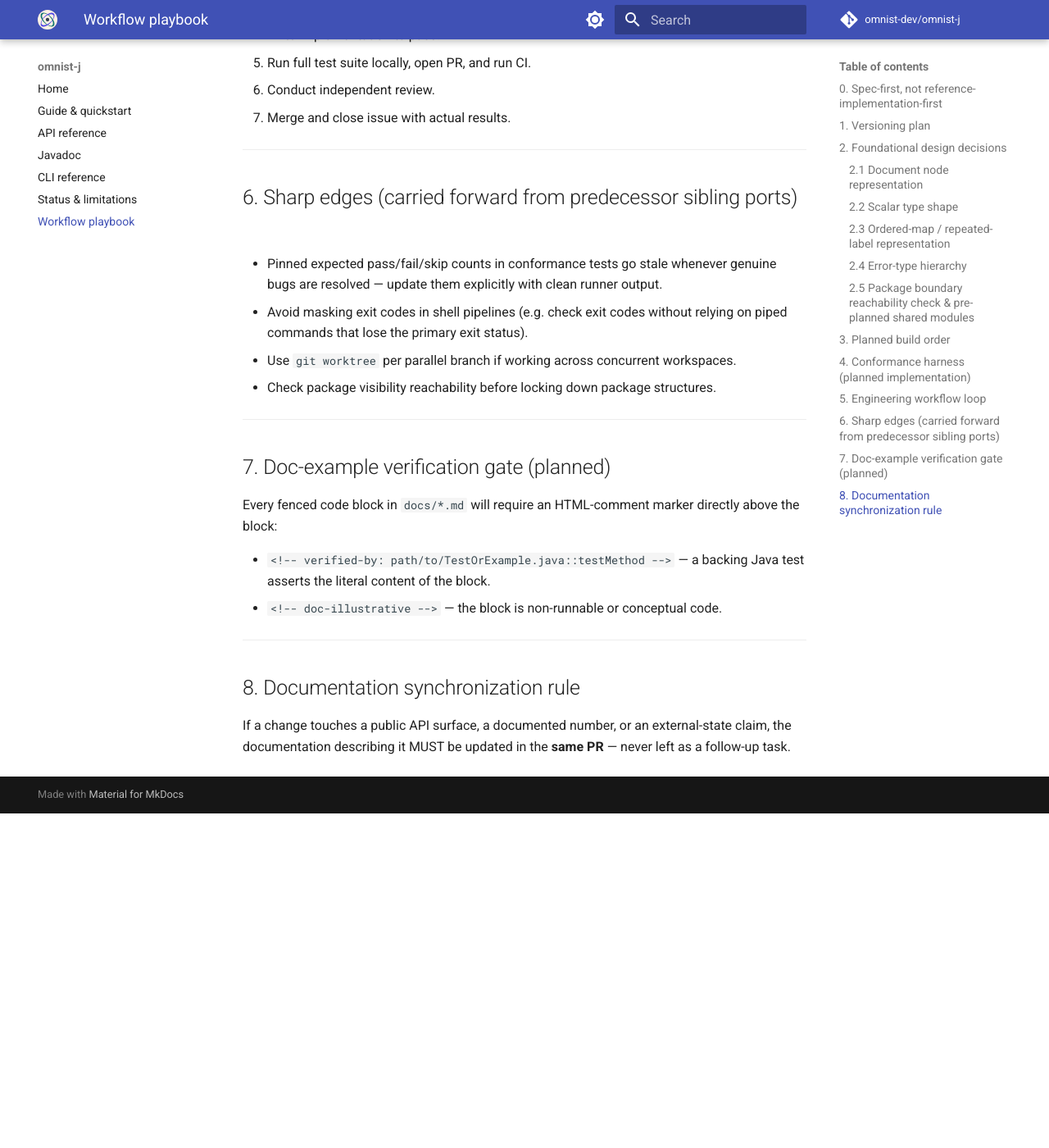
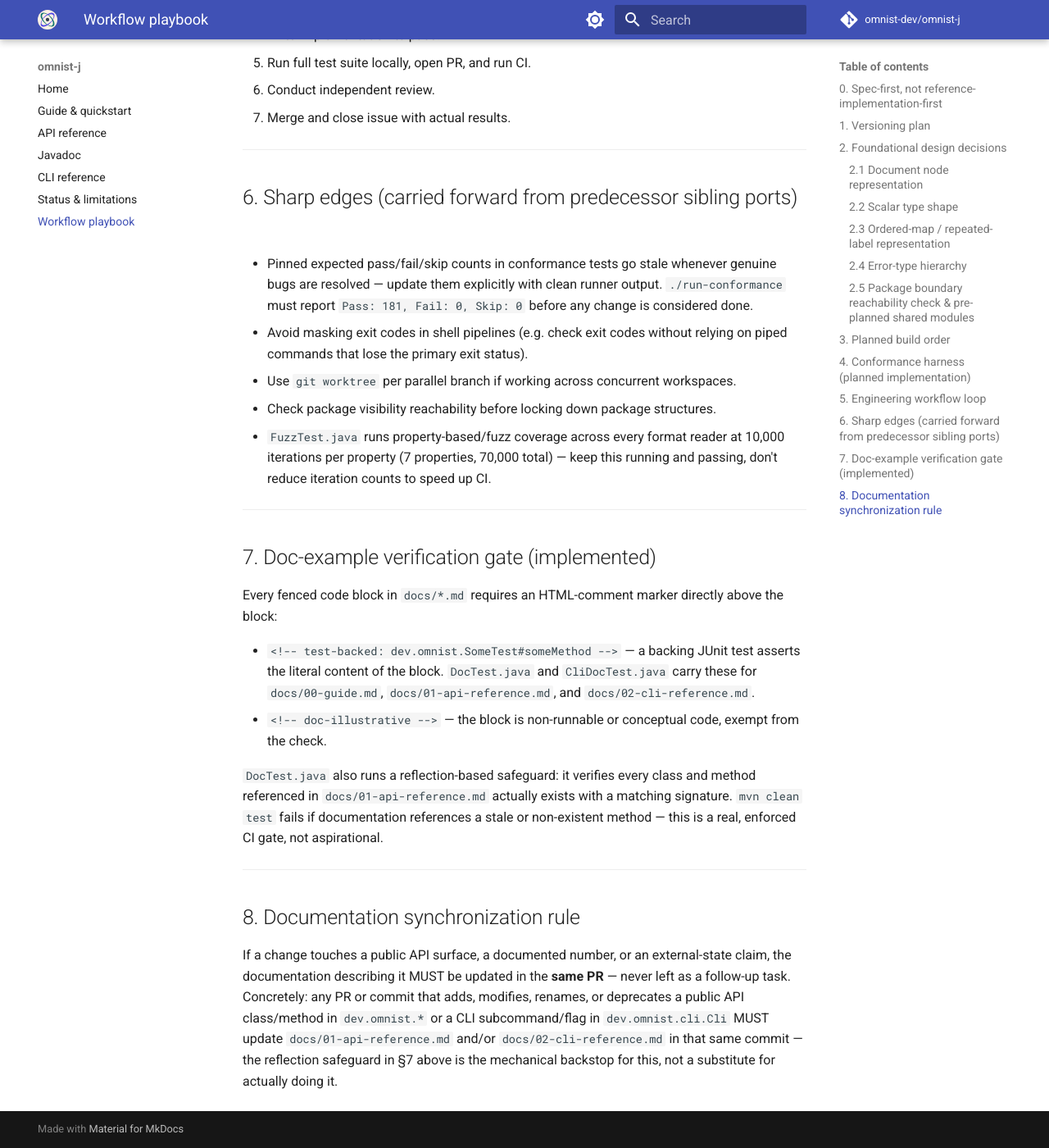
Before and after one commit to omnist-dev/omnist-j, an MkDocs documentation site: the page built from docs/workflow-playbook.md, in a window 1280 px wide and 1400 px high, scrolled down 4989 px. Shown: the whole window at 82% size. Built offline with MkDocs 1.6.1 and Material for MkDocs 9.7.7, drawn with Linux system fonts in a browser that asks for light colours; comment, search, counter and statistics services are not loaded; before the commit the page ends 5981 px from its top, so only the background shows below that.

Commit message:
Remove duplicate root workflow-playbook.md, merge its content into docs/ (#75)
The repo had two files: a 21-line stub at the root and the real 208-line
playbook at docs/workflow-playbook.md. The root stub was orphaned --
nothing linked to it (docs/index.md and docs/00-guide.md's own
"workflow-playbook.md" links already resolve to the docs/ copy, being
relative to their own directory).

It wasn't purely stale, though: its doc-example verification gate and
documentation-sync rule described real, already-implemented behavior
(DocTest.java's reflection safeguard, the test-backed/doc-illustrative
markers) that docs/workflow-playbook.md's own §7 incorrectly still
labeled "(planned)" and named with a marker ("verified-by") that was
never actually used anywhere -- the real marker is "test-backed", used
throughout docs/00-guide.md, 01-api-reference.md, and 02-cli-reference.md.
Folded the accurate specifics (real marker name, "implemented" not
"planned", the 181/0/0 conformance figure, and FuzzTest's 70,000 total
iterations) into docs/workflow-playbook.md's existing §5-§8 rather than
just deleting the stub outright.

```diff
--- a/docs/workflow-playbook.md
+++ b/docs/workflow-playbook.md
@@ -187,22 +187,25 @@ The conformance runner will be integrated early (right after OML lands) rather t
 
 ## 6. Sharp edges (carried forward from predecessor sibling ports)
 
-- Pinned expected pass/fail/skip counts in conformance tests go stale whenever genuine bugs are resolved — update them explicitly with clean runner output.
+- Pinned expected pass/fail/skip counts in conformance tests go stale whenever genuine bugs are resolved — update them explicitly with clean runner output. `./run-conformance` must report `Pass: 181, Fail: 0, Skip: 0` before any change is considered done.
 - Avoid masking exit codes in shell pipelines (e.g. check exit codes without relying on piped commands that lose the primary exit status).
 - Use `git worktree` per parallel branch if working across concurrent workspaces.
 - Check package visibility reachability before locking down package structures.
+- `FuzzTest.java` runs property-based/fuzz coverage across every format reader at 10,000 iterations per property (7 properties, 70,000 total) — keep this running and passing, don't reduce iteration counts to speed up CI.
 
 ---
 
-## 7. Doc-example verification gate (planned)
+## 7. Doc-example verification gate (implemented)
 
-Every fenced code block in `docs/*.md` will require an HTML-comment marker directly above the block:
+Every fenced code block in `docs/*.md` requires an HTML-comment marker directly above the block:
 
-- `<!-- verified-by: path/to/TestOrExample.java::testMethod -->` — a backing Java test asserts the literal content of the block.
-- `<!-- doc-illustrative -->` — the block is non-runnable or conceptual code.
+- `<!-- test-backed: dev.omnist.SomeTest#someMethod -->` — a backing JUnit test asserts the literal content of the block. `DocTest.java` and `CliDocTest.java` carry these for `docs/00-guide.md`, `docs/01-api-reference.md`, and `docs/02-cli-reference.md`.
+- `<!-- doc-illustrative -->` — the block is non-runnable or conceptual code, exempt from the check.
+
+`DocTest.java` also runs a reflection-based safeguard: it verifies every class and method referenced in `docs/01-api-reference.md` actually exists with a matching signature. `mvn clean test` fails if documentation references a stale or non-existent method — this is a real, enforced CI gate, not aspirational.
 
 ---
 
 ## 8. Documentation synchronization rule
 
-If a change touches a public API surface, a documented number, or an external-state claim, the documentation describing it MUST be updated in the **same PR** — never left as a follow-up task.
+If a change touches a public API surface, a documented number, or an external-state claim, the documentation describing it MUST be updated in the **same PR** — never left as a follow-up task. Concretely: any PR or commit that adds, modifies, renames, or deprecates a public API class/method in `dev.omnist.*` or a CLI subcommand/flag in `dev.omnist.cli.Cli` MUST update `docs/01-api-reference.md` and/or `docs/02-cli-reference.md` in that same commit — the reflection safeguard in §7 above is the mechanical backstop for this, not a substitute for actually doing it.
```
Also changed, not shown: workflow-playbook.md (deleted, +0 -21 lines).
